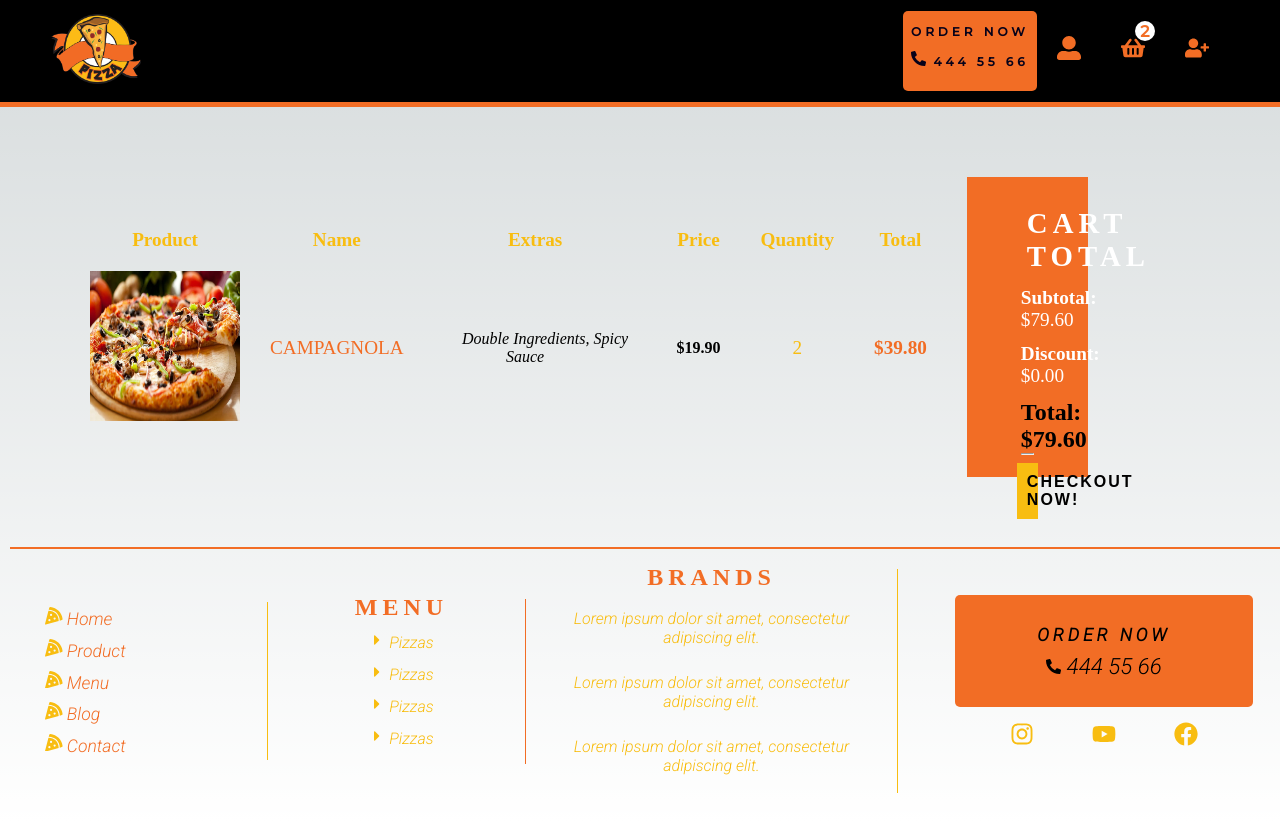
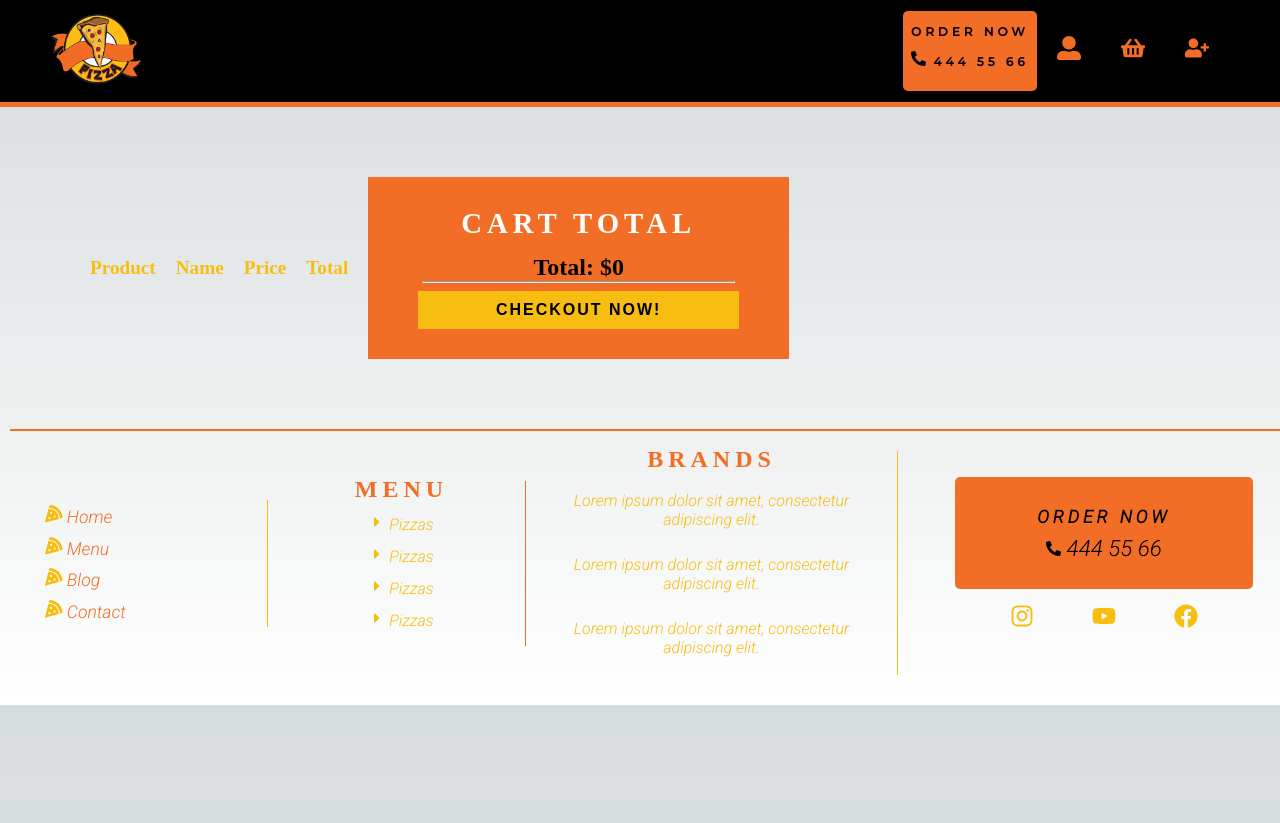
Before and after one commit to gulhancukuryurt/pizza-app, a Next.js app: page /cart in a window 1280 px wide. After the commit the page ends 800 px from the top, so only its background shows below. Built offline with nearby package versions, Linux system fonts and the light colour scheme.

Commit message:
card page updated

```diff
--- a/components/Footer.js
+++ b/components/Footer.js
@@ -1,4 +1,5 @@
 import React from 'react'
+import Link from 'next/link';
 import styles from '../styles/Footer.module.css'
 import {FaPizzaSlice,FaCaretRight,FaPhoneAlt,FaInstagram,FaYoutube,FaFacebook} from "react-icons/fa";
 
@@ -8,11 +9,18 @@ const Footer = () => {
       <div className={styles.menu}>
 
         <ul>
+          <Link href="/">
           <li><FaPizzaSlice color='#f8bd11'/> Home</li>
-          <li><FaPizzaSlice color='#f8bd11'/> Product</li>
+          </Link>
+          <Link href="/menu">
           <li><FaPizzaSlice color='#f8bd11'/> Menu</li>
+          </Link>
+          <Link href="/blog">
           <li><FaPizzaSlice color='#f8bd11'/> Blog</li>
+          </Link>
+          <Link href="/contact">
           <li><FaPizzaSlice color='#f8bd11'/> Contact</li>
+          </Link>
         </ul>
       </div>
       <div className={styles.menudetails}>
--- a/components/Layout.js
+++ b/components/Layout.js
@@ -2,9 +2,11 @@ import React from 'react'
 import Navbar from './Navbar'
 import Footer from './Footer'
 
+
 const Layout = ({children}) => {
   return (
     <>
+
         <Navbar/>
         {children}
         <Footer/>
--- a/components/Navbar.js
+++ b/components/Navbar.js
@@ -1,4 +1,4 @@
-import React, { useState } from 'react';
+import React, { useState, useEffect } from 'react';
 import Link from 'next/link';
 import styles from '../styles/Navbar.module.css';
 import Image from 'next/image';
@@ -6,6 +6,25 @@ import { FaUserAlt, FaShoppingBasket, FaBars, FaUserPlus, FaPizzaSlice, FaPhoneA
 
 const Navbar = () => {
   const [isMenuOpen, setIsMenuOpen] = useState(false);
+  const [itemCount, setItemCount] = useState(0);
+
+  useEffect(() => {
+    const storedItems = JSON.parse(localStorage.getItem('cartItems')) || [];
+    setItemCount(storedItems.length);
+
+    const handleStorageChange = (event) => {
+      if (event.key === 'cartItems') {
+        const updatedItems = JSON.parse(event.newValue) || [];
+        setItemCount(updatedItems.length);
+      }
+    };
+
+    window.addEventListener('storage', handleStorageChange);
+
+    return () => {
+      window.removeEventListener('storage', handleStorageChange);
+    };
+  }, []);
 
   const toggleMenu = () => {
     setIsMenuOpen(!isMenuOpen);
@@ -27,30 +46,22 @@ const Navbar = () => {
         <ul className={styles.list}>
           <li className={styles.listItem}>
             <Link href="/">
-
               <FaPizzaSlice /> Home
-
             </Link>
           </li>
           <li className={styles.listItem}>
             <Link href="/menu">
-
               <FaPizzaSlice /> Menu
-
             </Link>
           </li>
           <li className={styles.listItem}>
             <Link href="/blog">
-
               <FaPizzaSlice /> Blog
-
             </Link>
           </li>
           <li className={styles.listItem}>
             <Link href="/contact">
-
               <FaPizzaSlice /> Contact
-
             </Link>
           </li>
         </ul>
@@ -64,21 +75,22 @@ const Navbar = () => {
       <div className={styles.item}>
         <div className={styles.userarea}>
           <Link href="/login">
-
             <div className={styles.login}>
               <FaUserAlt />
             </div>
           </Link>
+          <Link href="/cart">
           <div className={styles.cart}>
             <FaShoppingBasket />
-            <div className={styles.counter}>2</div>
+            {itemCount > 0 && <div className={styles.counter}>{itemCount}</div>}
           </div>
+          </Link>
+
           <Link href="/sign">
             <div className={styles.signin}>
               <FaUserPlus />
             </div>
           </Link>
-
         </div>
       </div>
     </div>
--- a/package.json
+++ b/package.json
@@ -9,6 +9,8 @@
     "lint": "next lint"
   },
   "dependencies": {
+    "@fortawesome/free-solid-svg-icons": "^6.4.0",
+    "@fortawesome/react-fontawesome": "^0.2.0",
     "eslint": "8.37.0",
     "eslint-config-next": "13.3.0",
     "formik": "^2.4.0",
--- a/pages/cart.js
+++ b/pages/cart.js
@@ -1,64 +1,92 @@
-import React from 'react'
-import styles from '../styles/Cart.module.css'
-import Image from 'next/image'
-import Order from './orders/[id]'
+import React, { useState, useEffect } from 'react';
+import { useRouter } from 'next/router';
+import styles from '../styles/Cart.module.css';
+import Image from 'next/image';
+import { FontAwesomeIcon } from '@fortawesome/react-fontawesome';
+import { faTrash } from '@fortawesome/free-solid-svg-icons';
+
 
 const Cart = () => {
+  const router = useRouter();
+  const { cartItems } = router.query;
+  const parsedCartItems = JSON.parse(cartItems || '[]');
+
+  const [items, setItems] = useState([]);
+
+  useEffect(() => {
+    const storedItems = JSON.parse(localStorage.getItem('cartItems')) || [];
+    setItems(storedItems);
+  }, []);
+
+  const calculateSubtotal = (items) => {
+    return items.reduce((total, item) => total + item.price,0);
+  };
+
+  const calculateTotal = (items) => {
+    const subtotal = calculateSubtotal(items);
+    return subtotal;
+  };
+
+  const removeFromCart = (index) => {
+    const updatedCartItems = [...items];
+    updatedCartItems.splice(index, 1);
+    setItems(updatedCartItems);
+    localStorage.setItem('cartItems', JSON.stringify(updatedCartItems));
+  };
+
+
+
   return (
     <div className={styles.container}>
       <div className={styles.table1}>
         <table className={styles.table}>
+          <thead>
             <tr className={styles.tr}>
               <th>Product</th>
               <th>Name</th>
-            <th>Extras</th>
               <th>Price</th>
-            <th>Quantity</th>
               <th>Total</th>
             </tr>
-          <tr>
+          </thead>
+          <tbody>
+            {items.map((item, index) => (
+              <tr key={index}>
                 <td>
                   <div className={styles.image}>
-              <Image src="/img/pizza2.jpg" alt='' width="150" height="150"/>
+                    <Image src={item.image} alt={item.name} width="150" height="150" />
                   </div>
                 </td>
                 <td>
-              <span className={styles.name}>CAMPAGNOLA</span>
+                  <span className={styles.name}>{item.name}</span>
+                </td>
+
+                <td>
+                  <span className={styles.price}>${item.price}</span>
+                </td>
+
+                <td>
+                  <span className={styles.total}>${item.price}</span>
                 </td>
                 <td>
-              <span className={styles.extra}>Double Ingredients, Spicy Sauce</span>
-            </td>
-            <td>
-              <span className={styles.price}>$19.90</span>
-            </td>
-            <td>
-              <span className={styles.quantity}>2</span>
-            </td>
-            <td>
-              <span className={styles.total}>$39.80</span>
-            </td>
-          </tr>
-
+      <button style={{padding:"10px", backgroundColor:"#f26d25", border:"none", cursor:"pointer"}} onClick={() => removeFromCart(index)}><FontAwesomeIcon style={{fontSize:"1.2rem"}} icon={faTrash} /></button>
+    </td>              </tr>
+            ))}
+          </tbody>
         </table>
       </div>
       <div className={styles.right}>
         <div className={styles.wrapper}>
           <h2 className={styles.title}>CART TOTAL</h2>
+
           <div className={styles.totalText}>
-            <b className={styles.totalTextTitle}>Subtotal: </b>$79.60
-          </div>
-          <div className={styles.totalText}>
-          <b className={styles.totalTextTitle}>Discount: </b>$0.00
-          </div>
-          <div className={styles.totalText}>
-          <b className={styles.totalTextTitleTotal}>Total: $79.60 </b>
-          <hr></hr>
+            <b className={styles.totalTextTitleTotal}>Total: ${calculateTotal(items)} </b>
+            <hr />
           </div>
           <button className={styles.button}>CHECKOUT NOW!</button>
         </div>
       </div>
     </div>
-  )
-}
+  );
+};
 
-export default Cart
+export default Cart;
--- a/styles/BlogMenuPage.module.css
+++ b/styles/BlogMenuPage.module.css
@@ -25,7 +25,7 @@
     display: flex;
     flex-wrap: wrap;
     justify-content: center;
-    width: 60%;
+    width: 80%;
     margin: 0 auto;
 }
 
--- a/styles/globals.css
+++ b/styles/globals.css
@@ -18,7 +18,7 @@
     transparent 360deg
   );
   --secondary-glow: radial-gradient(
-    rgba(255, 255, 255, 1),
+    rgba(255, 255, 255, 0)
     rgba(255, 255, 255, 0)
   );
 
```
Also changed, not shown: pages/menu.js (+26 -7 lines), 1 other file (tests, documents, lock files or other folders). Lines whose indentation alone changed are shown as unchanged.
